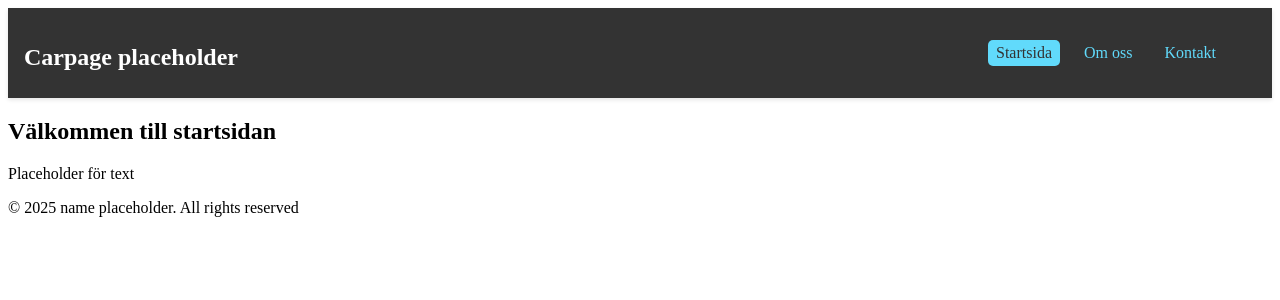
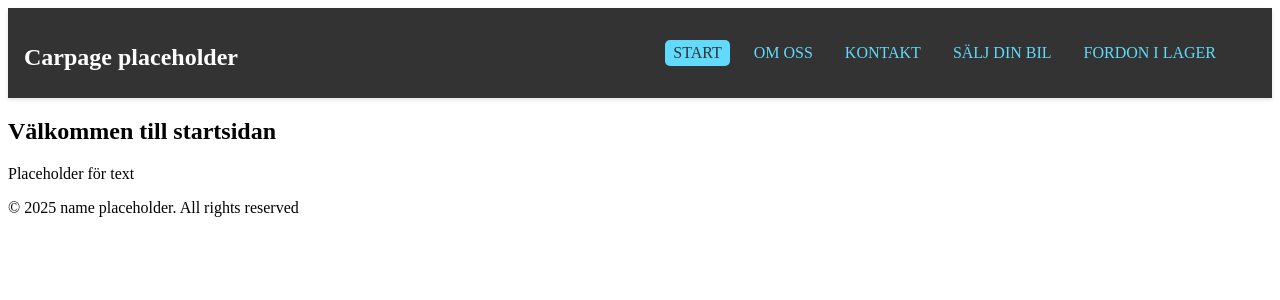
Before and after one commit to LordChonk/carpage, a React (Vite) app: page / in a window 1280 px wide. Shown: the top 300 px of the page. Built offline with nearby package versions, Linux system fonts and the light colour scheme.

Commit message:
added some more pages, minor updates

```diff
--- a/src/App.tsx
+++ b/src/App.tsx
@@ -3,6 +3,8 @@ import {Routes, Route, NavLink} from "react-router-dom";
 import Startsida from "./pages/Startsida";
 import OmOss from "./pages/OmOss";
 import Kontakt from "./pages/Kontakt";
+import SälgDinBil from "./pages/SälgDinBil";
+import Lager from "./pages/Lager";
 
 function App(){
   const [menuOpen, setMenuOpen] =useState(false);
@@ -30,21 +32,35 @@ function App(){
         to="/"
         onClick={handleLinkClick} className={({isActive}) => (isActive ? "nav-link active" : "nav-link")}
         >
-          Startsida
+          START
           </NavLink>
 
          <NavLink
         to="/om-oss" onClick={handleLinkClick}
         className={({isActive}) => (isActive ? "nav-link active" : "nav-link")}
         >
-          Om oss
+          OM OSS
           </NavLink>
 
          <NavLink
         to="/kontakt" onClick={handleLinkClick}
         className={({isActive}) => (isActive ? "nav-link active" : "nav-link")}
         >
-          Kontakt
+          KONTAKT
+          </NavLink>
+
+           <NavLink
+        to="/sälgdinbil" onClick={handleLinkClick}
+        className={({isActive}) => (isActive ? "nav-link active" : "nav-link")}
+        >
+          SÄLJ DIN BIL
+          </NavLink>
+
+           <NavLink
+        to="/lager" onClick={handleLinkClick}
+        className={({isActive}) => (isActive ? "nav-link active" : "nav-link")}
+        >
+          FORDON I LAGER
           </NavLink>
       </nav>
     </header>
@@ -55,6 +71,8 @@ function App(){
           <Route path="/" element={<Startsida />} />
           <Route path="/om-oss" element={<OmOss />} />
           <Route path="/kontakt" element={<Kontakt />} />
+          <Route path="/sälgdinbil" element={<SälgDinBil />} />
+          <Route path="/lager" element={<Lager />} />
         </Routes>
     </main>
 
```
